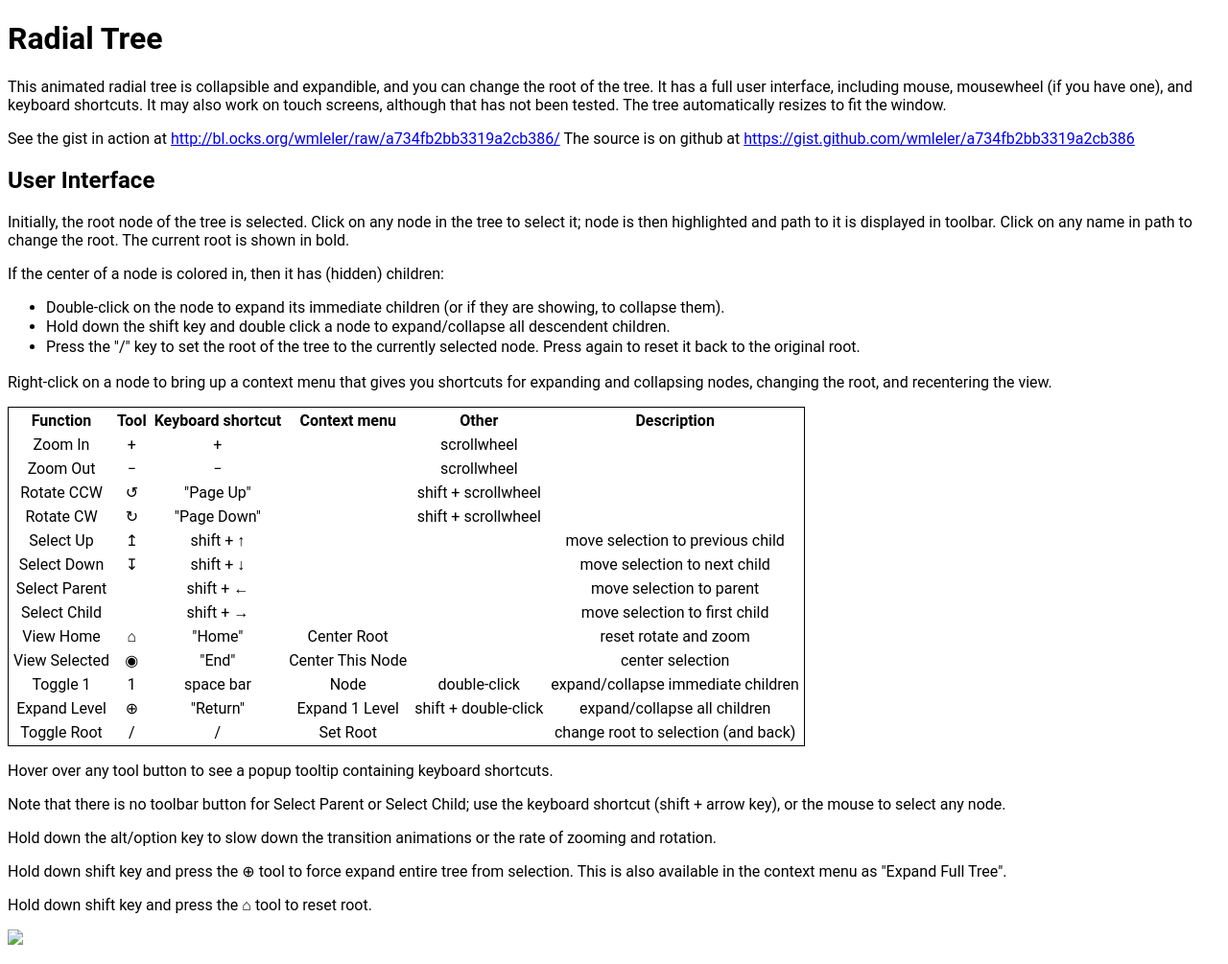
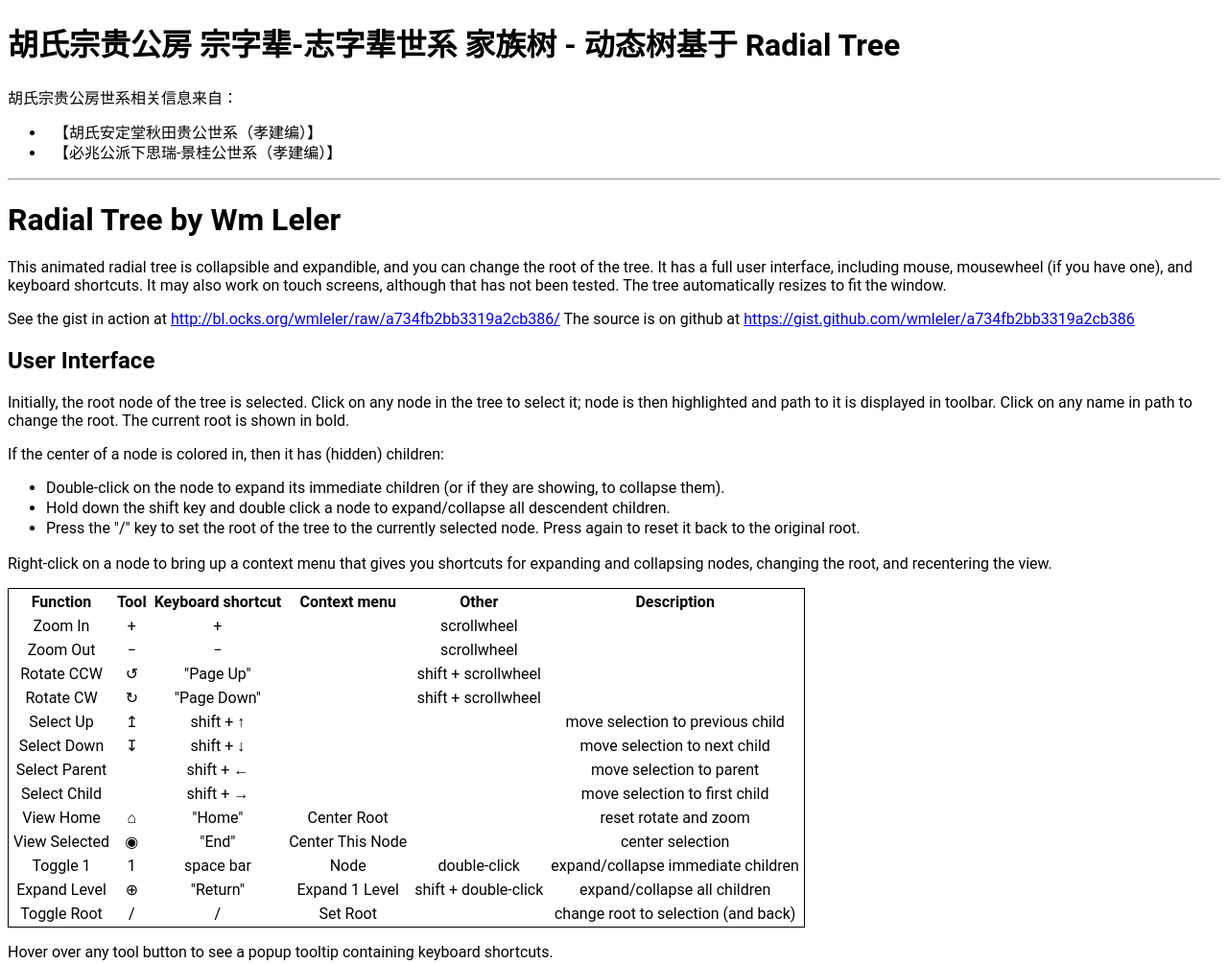
Before and after one commit to huming66/rTree, a plain HTML site: page help.html in a window 1280 px wide. Shown: the top 1005 px of the page at 96% size. Drawn offline with Linux system fonts and the light colour scheme.

Commit message:
layout, help

```diff
--- a/help.html
+++ b/help.html
@@ -19,7 +19,16 @@ li {
   </style>
 </head>
 <body>
-<h1>Radial Tree</h1>
+<h1>胡氏宗贵公房 宗字辈-志字辈世系 家族树 - 动态树基于 Radial Tree</h1>
+<p>
+  胡氏宗贵公房世系相关信息来自：
+  <ul>
+    <li>&nbsp; 【胡氏安定堂秋田贵公世系（孝建编）】</li>
+    <li>&nbsp; 【必兆公派下思瑞-景桂公世系（孝建编）】</li>
+  </ul>
+</p>
+<hr>
+<h1>Radial Tree by Wm Leler</h1>
 
 <p>
 This animated radial tree is collapsible and expandible, and you can change the root of the tree.
@@ -75,6 +84,6 @@ use the keyboard shortcut (shift + arrow key), or the mouse to select any node.<
 <p>Hold down the alt/option key to slow down the transition animations or the rate of zooming and rotation.</p>
 <p>Hold down shift key and press the &oplus; tool to force expand entire tree from selection. This is also available in the context menu as "Expand Full Tree".</p>
 <p>Hold down shift key and press the &#8962; tool to reset root.</p>
-<img src="thumbnail.png" />
+<!-- <img src="thumbnail.png" /> -->
 </body>
 </html>
--- a/radial-tree.css
+++ b/radial-tree.css
@@ -111,7 +111,7 @@
   fill: #fff;
 }
 .node text {
-  font-size: 11px;
+  font-size: 10px;
   font-family: Roboto, sans-serif;
   text-shadow: 4px 4px 3px white, -4px -4px 3px white;
 }
```
Also changed, not shown: index.html (+1 -1 lines), radial-tree.js (+4 -3 lines).
